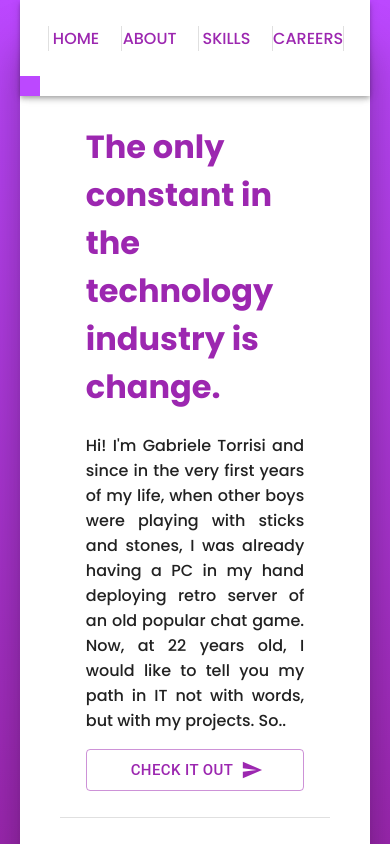
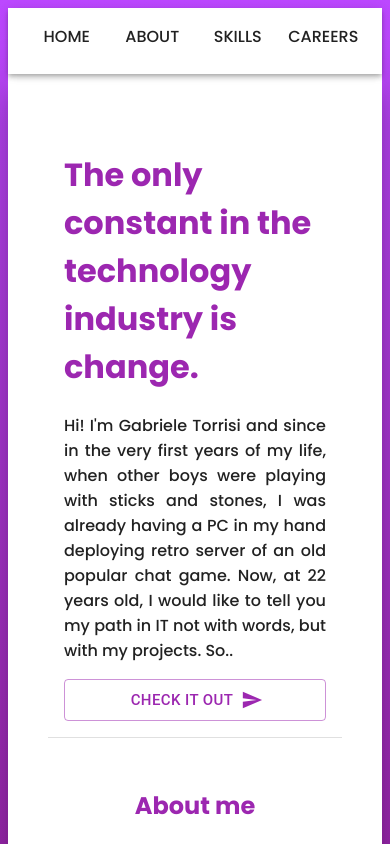
Before and after one commit to blackmamba17/CVportfolio, a React (Vite) app: page / in a window 390 px wide. Shown: the top 844 px of the page. Built offline with nearby package versions, Linux system fonts and the light colour scheme.

Commit message:
user interface fix bug

```diff
--- a/src/assets/NavBar.jsx
+++ b/src/assets/NavBar.jsx
@@ -37,12 +37,12 @@ function NavBar(props) {
                     navbarItems.map((item, index) => {
                         //const link = "#" + item;
                         return (
-                            <Box key={index} sx={{ display: "flex", justifyContent: "space-around", width: "100%" }}>
-                                <Divider orientation="vertical" flexItem />
-                                <Link className='navbar' smooth={true} offset={-60} duration={500} spy={true} to={item} underline="hover" color="secondary" sx={{ p: 2 }}>
+                            <Box key={index} sx={{ display: "flex", justifyContent: "space-evenly", width: "100%" }}>
+                                {/*  <Divider orientation="vertical" flexItem /> */}
+                                <Link className='navbar' smooth={true} offset={-60} duration={500} spy={true} to={item} underline="hover" color="secondary" >
                                     {item.toUpperCase()}
                                 </Link>
-                                {(index == navbarItems.length - 1) && <Divider orientation="vertical" flexItem />}
+                                {/* {(index == navbarItems.length - 1) && <Divider orientation="vertical" flexItem />} */}
                             </Box>
                         )
                     })
--- a/src/assets/styles/App.css
+++ b/src/assets/styles/App.css
@@ -80,6 +80,8 @@ h2{
 @media (max-width: 800px){
 
 
+
+
     img{
         transform: scale(0.8);
         margin:    15px;
@@ -92,8 +94,10 @@ h2{
     }
 
     div{
-        padding: 10px
+        padding: 0px;
     }
+
+
 
     .proPic{
         transform: scale(0.8);
@@ -122,9 +126,8 @@ h2{
             text-align: justify;
         }
 
- .progressBar{
-    height: 1%;
- }
+
+
 }
 
 @media (max-width: 1200px){
--- a/src/assets/styles/NavBar.css
+++ b/src/assets/styles/NavBar.css
@@ -2,7 +2,24 @@
 
 .navbar.active{
     color:#bc48ff;
+
     cursor: pointer;
     transform: scale(1.5);
 
 }
+
+.navbar{
+    color: rgba(0, 0, 0, 0.87);
+}
+
+
+@media (max-width: 800px){
+        .navbar:hover,
+        .navbar.active {
+            color: #bc48ff;
+            cursor: pointer;
+            transform: scale(1.1);
+
+        }
+
+}
```
